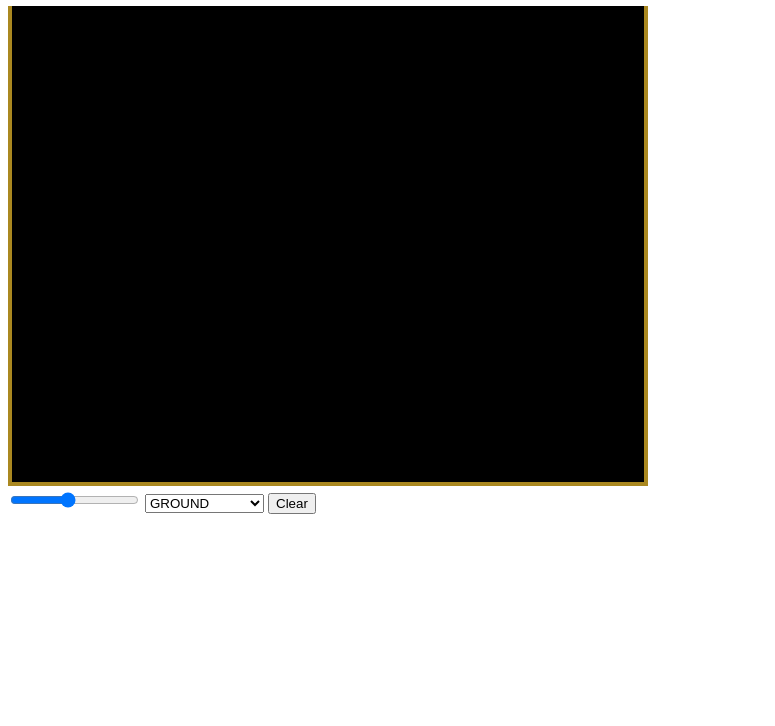
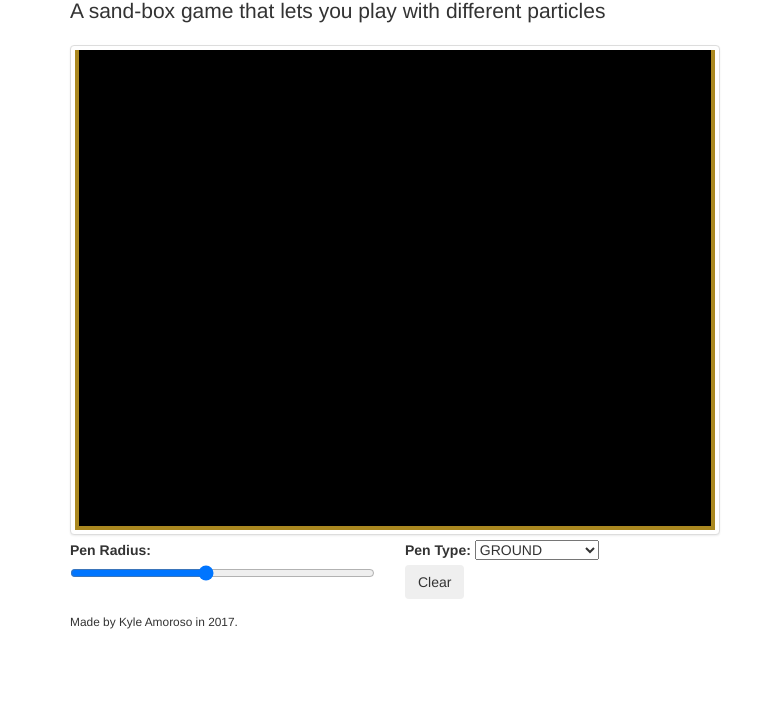
Before and after one commit to kamoroso94/sand, a plain HTML site: page index.html in a window 1280 px wide. Shown: the part 74-800 px from the top of the page, without its empty margins (0-775 px from the left). Drawn offline with nearby package versions, Linux system fonts and the light colour scheme.

Commit message:
Added style

```diff
--- a/index.html
+++ b/index.html
@@ -3,15 +3,57 @@
 	<head>
 		<title>Sand Game</title>
 		<meta charset="utf-8" />
-		<!--link rel="stylesheet" href="style.css" /-->
+		<meta name="viewport" content="width=device-width, initial-scale=1">
+
+		<!-- SEO -->
+		<meta name="application-name" content="Sand Game" />
+		<meta name="author" content="Kyle Amoroso" />
+		<meta name="description" content="A sand-box game that lets you play with different particles" />
+		<meta name="keywords" content="sand,sand-box,game,html5" />
+		<meta name="version" content="1.0" />
+		<meta property="og:title" content="Sand Game" />
+		<meta property="og:type" content="website" />
+		<meta property="og:url" content="https://kamoroso94.github.io/sand-game/" />
+		<!-- meta property="og:image" content="https://kamoroso94.github.io/sand-game/images/splash.png" / -->
+		<meta property="og:description" content="A sand-box game that lets you play with different particles" />
+
+		<!-- Favicons -->
+		<!-- link rel="shortcut icon" type="image/x-icon" href="favicon.ico" />
+		<link rel="icon" type="image/png" href="icons/favicon-16.png" />
+		<link rel="icon" type="image/png" href="icons/favicon-32.png" />
+		<link rel="icon" type="image/png" href="icons/favicon-64.png" />
+		<link rel="icon" type="image/png" href="icons/favicon-128.png" / -->
+
+		<!-- Bootstrap + JQuery -->
+		<link rel="stylesheet" href="https://maxcdn.bootstrapcdn.com/bootstrap/3.3.7/css/bootstrap.min.css" integrity="sha384-BVYiiSIFeK1dGmJRAkycuHAHRg32OmUcww7on3RYdg4Va+PmSTsz/K68vbdEjh4u" crossorigin="anonymous">
+		<link rel="stylesheet" href="https://maxcdn.bootstrapcdn.com/bootstrap/3.3.7/css/bootstrap-theme.min.css" integrity="sha384-rHyoN1iRsVXV4nD0JutlnGaslCJuC7uwjduW9SVrLvRYooPp2bWYgmgJQIXwl/Sp" crossorigin="anonymous">
+		<script src="https://code.jquery.com/jquery-3.1.1.min.js" integrity="sha256-hVVnYaiADRTO2PzUGmuLJr8BLUSjGIZsDYGmIJLv2b8=" crossorigin="anonymous"></script>
+		<script src="https://maxcdn.bootstrapcdn.com/bootstrap/3.3.7/js/bootstrap.min.js" integrity="sha384-Tc5IQib027qvyjSMfHjOMaLkfuWVxZxUPnCJA7l2mCWNIpG9mGCD8wGNIcPD7Txa" crossorigin="anonymous"></script>
+
+		<!-- Custom -->
+		<link rel="stylesheet" href="style.css" />
 		<script src="main.js"></script>
 	</head>
 
 	<body>
+		<div class="container">
 			<h1>Sand Game</h1>
-		<canvas width="640" height="480" id="game"></canvas>
+			<p class="lead">A sand-box game that lets you play with different particles</p>
+
+			<div id="game-wrapper">
+				<canvas width="640" height="480" class="img-thumbnail" id="game"></canvas>
+
 				<form id="controls">
+					<div class="row">
+						<div class="col-sm-6">
+							<div class="form-group">
+								<label for="radius">Pen Radius:</label>
 								<input type="range" value="5" min="1" max="10" title="5" id="radius" />
+							</div>
+						</div>
+						<div class="col-sm-6">
+							<div class="from-group">
+								<label for="pen">Pen Type:</label>
 								<select id="pen">
 									<option value="air">ERASE</option>
 									<option value="ground" selected>GROUND</option>
@@ -20,7 +62,18 @@
 									<option value="sand-spout">SAND-SPOUT</option>
 									<option value="water-spout">WATER-SPOUT</option>
 								</select>
-			<button id="clear">Clear</button>
+							</div>
+							<div class="form-group">
+								<button type="button" class="btn" id="clear">Clear</button>
+							</div>
+						</div>
+					</div>
 				</form>
+			</div>
+
+			<footer>
+				<p class="small">Made by Kyle Amoroso in 2017.</p>
+			</footer>
+		</div>
 	</body>
 </html>
--- /dev/null
+++ b/style.css
@@ -0,0 +1,8 @@
+#game-wrapper {
+	max-width: 640px;
+}
+
+canvas {
+	box-sizing: content-box;
+	width: 100%;
+}
```
Lines whose indentation alone changed are shown as unchanged.
